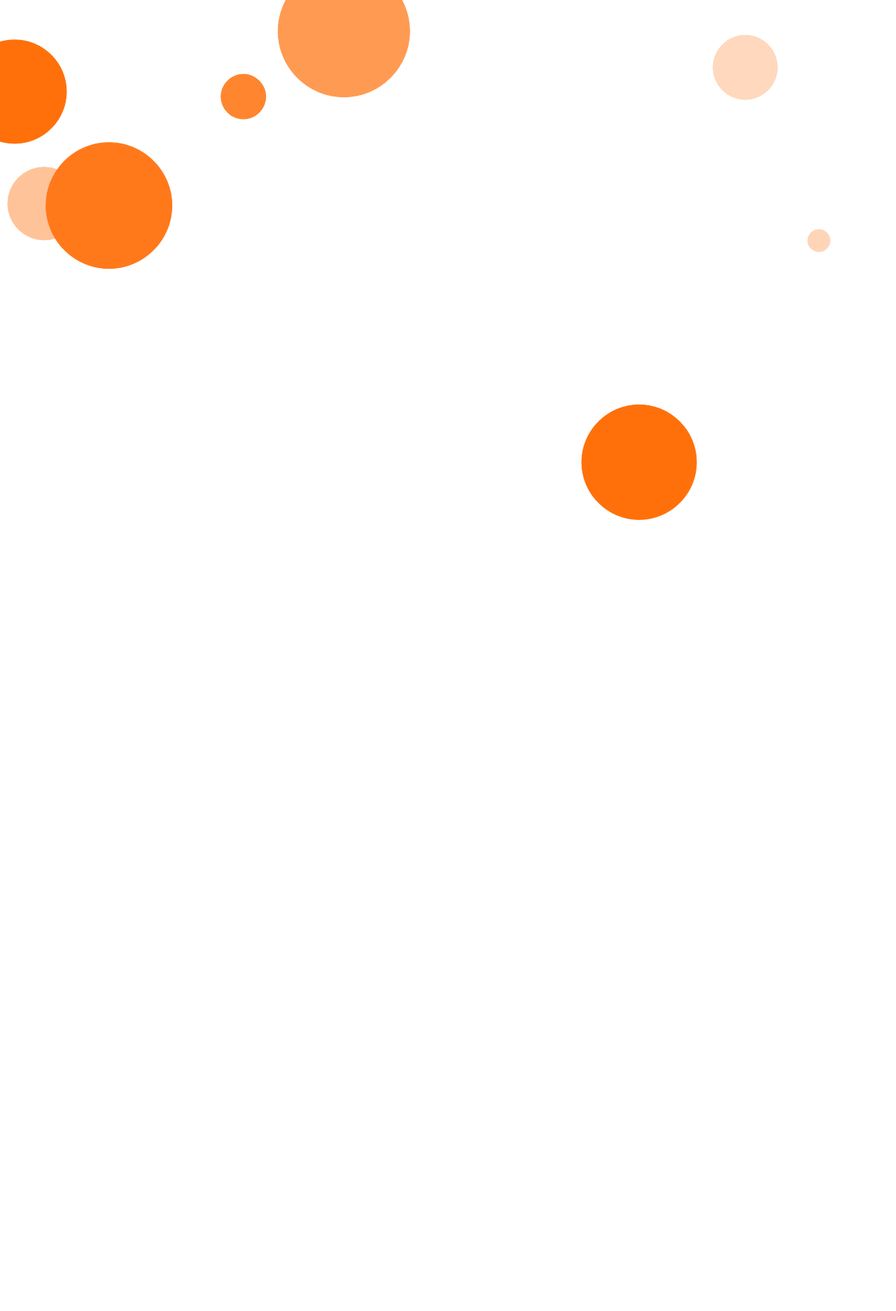
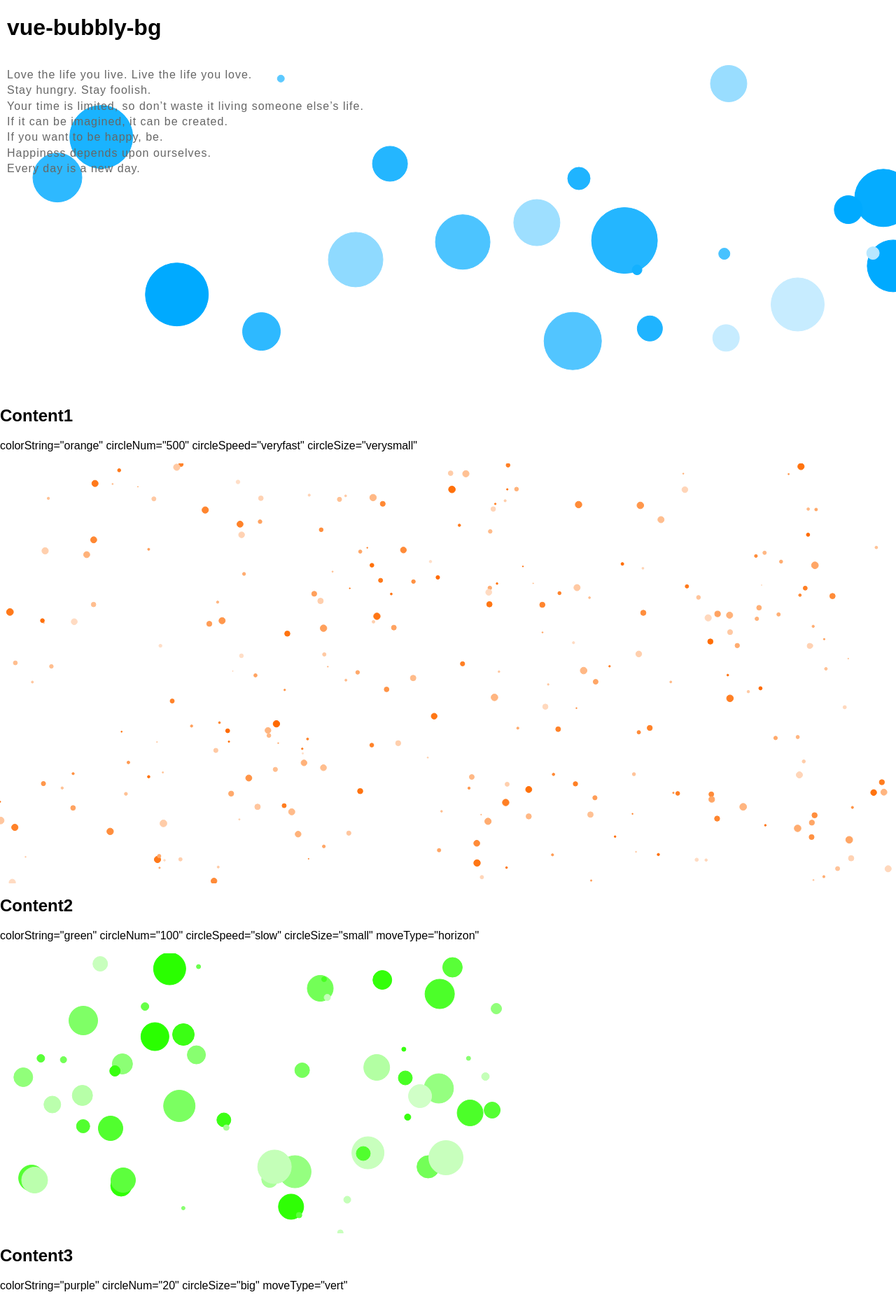
Before and after one commit to high-g/vue-bubbly-bg, a Vue app: page / in a window 1280 px wide. Shown: the top 1873 px of the page at 70% size. Before the commit the page ends 804 px from the top, so only its background shows below. Built offline with nearby package versions, Linux system fonts and the light colour scheme.

Commit message:
[update]最終調整

```diff
--- a/src/App.vue
+++ b/src/App.vue
@@ -1,12 +1,73 @@
 <template>
   <div id="app">
-    <VueBubblyBg
-      colorString="orange"
-      circleNum="10"
-      circleSpeed="fast"
-      circleSize="big"
-      moveType="vertical"
-    />
+    <h1>vue-bubbly-bg</h1>
+
+    <section id="hero" class="mb50">
+      <VueBubblyBg/>
+      <p class="hero--title">
+        Love the life you live. Live the life you love.<br>
+        Stay hungry. Stay foolish.<br>
+        Your time is limited, so don’t waste it living someone else’s life.<br>
+        If it can be imagined, it can be created.<br>
+        If you want to be happy, be.<br>
+        Happiness depends upon ourselves.<br>
+        Every day is a new day.
+      </p>
+    </section>
+
+    <section id="content1" class="mb100">
+      <h2>Content1</h2>
+      <p>
+        colorString="orange"
+        circleNum="500"
+        circleSpeed="veryfast"
+        circleSize="verysmall"
+      </p>
+
+      <VueBubblyBg
+        colorString="orange"
+        circleNum="300"
+        circleSpeed="veryfast"
+        circleSize="verysmall"
+      />
+    </section>
+
+    <section id="content2" class="mb100">
+      <h2>Content2</h2>
+      <p>
+        colorString="green"
+        circleNum="100"
+        circleSpeed="slow"
+        circleSize="small"
+        moveType="horizon"
+      </p>
+
+      <VueBubblyBg
+        colorString="green"
+        circleNum="100"
+        circleSpeed="slow"
+        circleSize="small"
+        moveType="horizon"
+      />
+    </section>
+
+    <section id="content3">
+      <h2>Content3</h2>
+      <p>
+        colorString="purple"
+        circleNum="20"
+        circleSize="big"
+        moveType="vert"
+      </p>
+
+      <VueBubblyBg
+        class="mb100"
+        colorString="purple"
+        circleNum="20"
+        circleSize="big"
+        moveType="vert"
+      />
+    </section>
   </div>
 </template>
 
@@ -32,4 +93,41 @@ export default {
 .mb90 {margin-bottom: 90px;}
 .mb100 {margin-bottom: 100px;}
 
+body {
+  font-family: 'Arial',YuGothic,'Yu Gothic','Hiragino Kaku Gothic ProN','ヒラギノ角ゴ ProN W3','メイリオ', Meiryo,'ＭＳ ゴシック',sans-serif;
+}
+
+h1 {
+  margin-left: 10px;
+}
+
+#hero {
+  width: 100%;
+  height: 450px;
+  position: relative;
+}
+
+.hero--title {
+  position: absolute;
+  top: 0;
+  left: 10px;
+  color: #666;
+  line-height: 1.4;
+  letter-spacing: 1px;
+}
+
+#content1 {
+  width: 100%;
+  height: 600px;
+}
+
+#content2 {
+  width: 60%;
+  height: 400px;
+}
+
+#content3 {
+  width: 60%;
+  height: 500px;
+}
 </style>
--- a/src/VueBubblyBg.vue
+++ b/src/VueBubblyBg.vue
@@ -43,14 +43,19 @@ export default {
     this.settingCanvas()
     this.initPoint()
     requestAnimationFrame(this.draw)
+    window.addEventListener('resize', this.settingCanvas)
+  },
+  beforeDestroy: function () {
+    window.removeEventListener('resize', this.settingCanvas)
   },
   methods: {
     /**
      * canvas設定
      */
     settingCanvas() {
-      this.width = window.innerWidth
-      this.height = window.innerHeight
+      const parent = this.$el.parentNode
+      this.width = parent.clientWidth
+      this.height = parent.clientHeight
       this.ctx = this.$el.getContext('2d')
       this.$el.width = this.width
       this.$el.height = this.height
@@ -63,8 +68,8 @@ export default {
       this.circleManage = []
 
       // 表示数用 乱数取得
-      const maxNum = this.circleNum || 50
-      const minNum = this.circleNum ? this.circleNum / 2 : 25
+      const maxNum = this.circleNum || 30
+      const minNum = this.circleNum ? this.circleNum / 2 : 10
       const circleNum = Math.floor(Math.random() * (maxNum - minNum) + minNum)
       let cnt = 0
 
@@ -95,10 +100,10 @@ export default {
           sizeRate = 0.5;
           break;
         case 'big':
-          sizeRate = 2.0;
+          sizeRate = 2.5;
           break;
         case 'verybig':
-          sizeRate = 5.0;
+          sizeRate = 4.5;
           break;
       }
 
@@ -130,8 +135,8 @@ export default {
           x: Math.floor(Math.random() * (this.width - 0) + 0),
           y: Math.floor(Math.random() * (this.height - 0) + 0),
           r: baseSize * sizeRate,
-          moveX: Math.random() * Math.random() * (Math.random() < 0.5 ? -1 : 1) * speed * this.moveHorizontal,
-          moveY: Math.random() * Math.random() * (Math.random() < 0.5 ? -1 : 1) * speed * this.moveVertical,
+          moveX: Math.random() * (Math.random() < 0.5 ? -1 : 1) * speed * this.moveHorizontal,
+          moveY: Math.random() * (Math.random() < 0.5 ? -1 : 1) * speed * this.moveVertical,
           color: `hsl(${this.desideColorNum()}, 100%, ${lightness}%)`
         })
         cnt++
@@ -158,8 +163,8 @@ export default {
      */
     desideColorNum() {
       let num = 200
-      if(this.colorString) {
-        num = this.colorList[this.colorString] || num
+      if(this.colorList.hasOwnProperty(this.colorString)) {
+        num = this.colorList[this.colorString]
       } else if(!isNaN(this.colorNum)) {
         num = this.colorNum
       }
```
